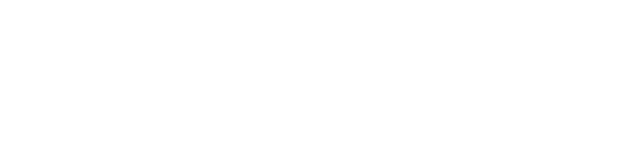
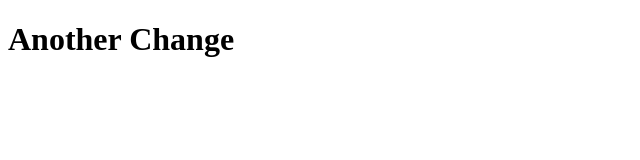
Before and after one commit to melaniemccallProcessing/github, a plain HTML site: page index.html in a window 1280 px wide. Shown: the whole page, without its empty margins (0-640 px from the left). Drawn offline with Linux system fonts and the light colour scheme.

Commit message:
updated UI

```diff
--- a/index.html
+++ b/index.html
@@ -3,9 +3,11 @@
 <head>
     <meta charset="UTF-8">
     <meta name="viewport" content="width=device-width, initial-scale=1.0">
-    <title>Document</title>
+    <title>Nucamp Demo</title>
 </head>
 <body>
-
+    <h1>
+        Another Change
+    </h1>
 </body>
 </html>
```
